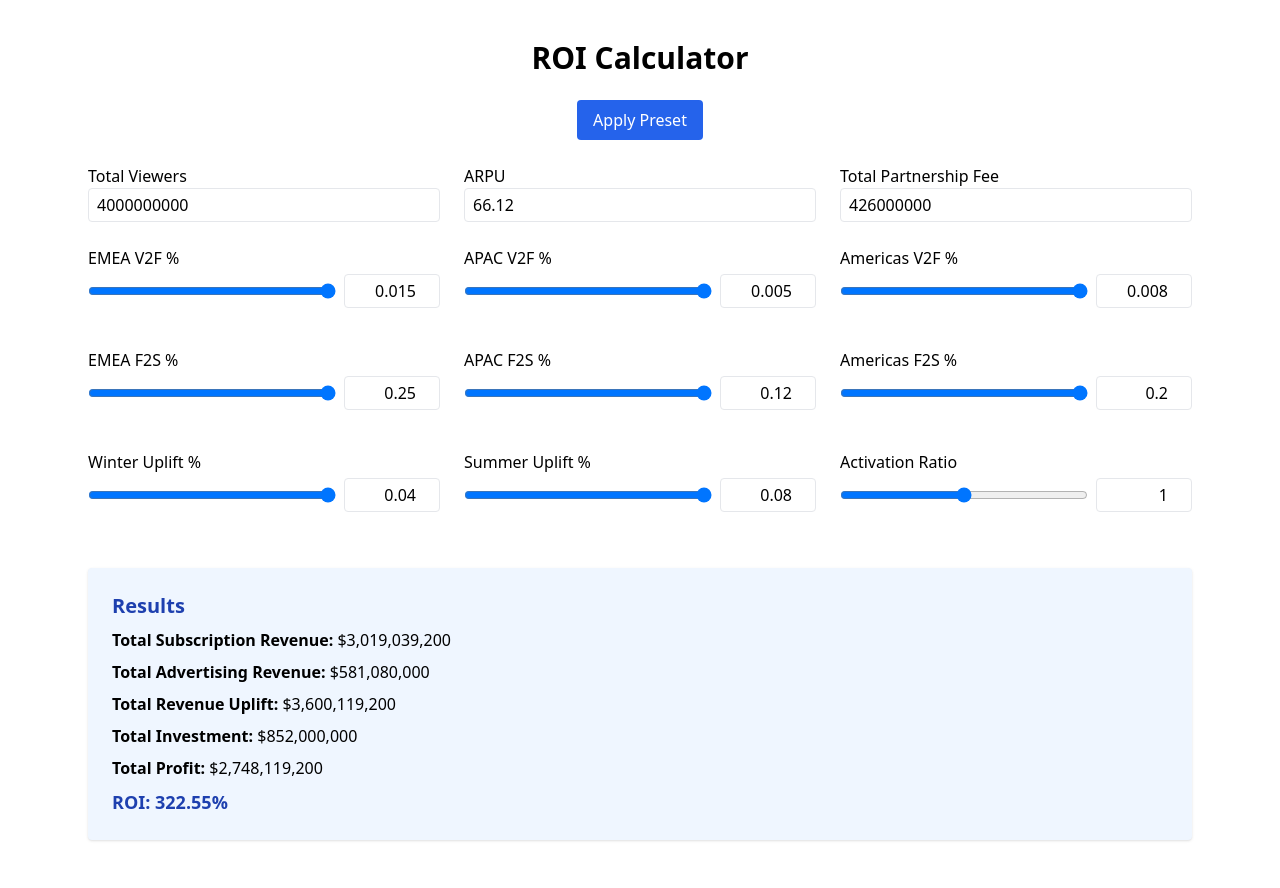
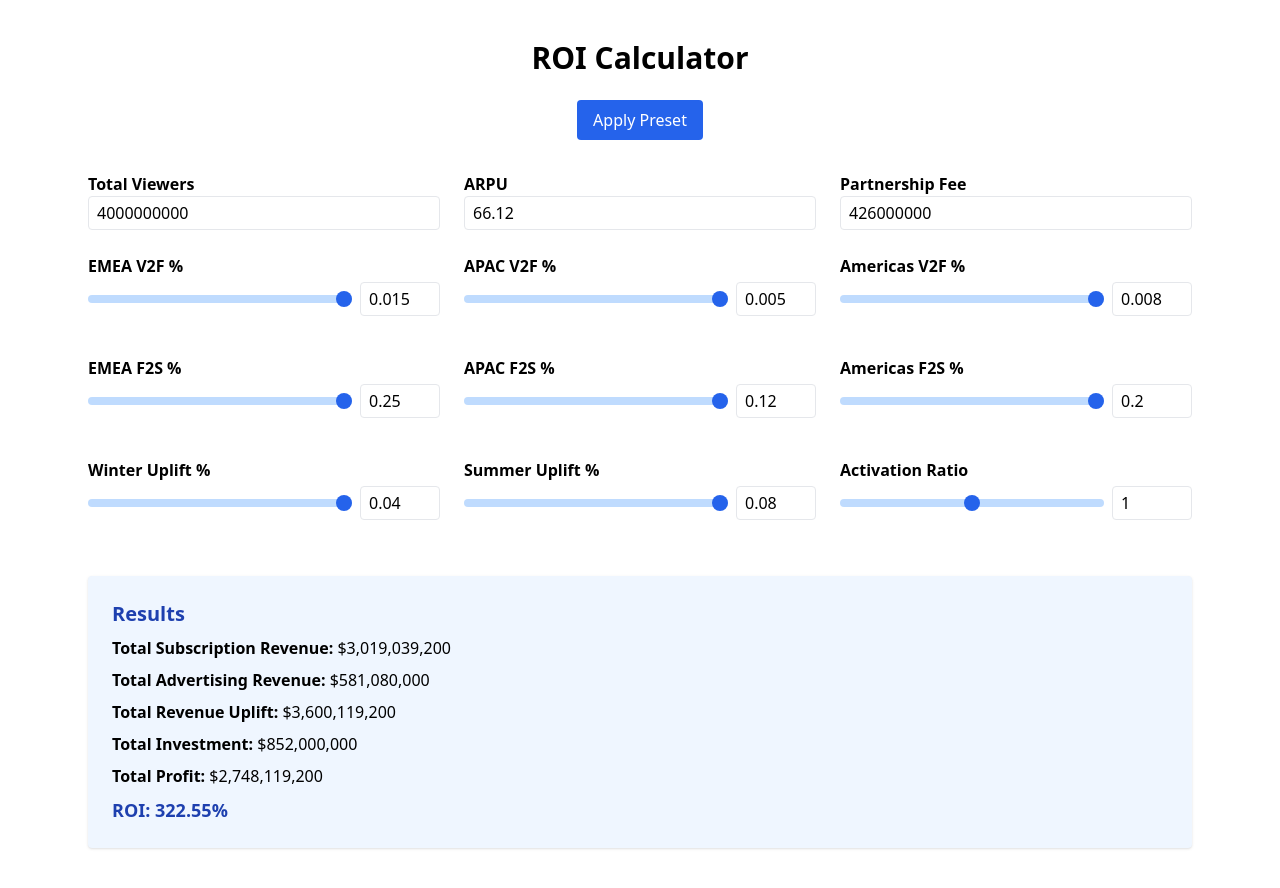
Before and after one commit to Mezzali22/ROI-Calculator, a React (Vite) app: page / in a window 1280 px wide. Built offline with nearby package versions, Linux system fonts and the light colour scheme.

Commit message:
Fix Tailwind CSS setup

```diff
--- a/src/ROICalculator.jsx
+++ b/src/ROICalculator.jsx
@@ -4,7 +4,7 @@ export default function ROICalculator() {
   const [totalViewers, setTotalViewers] = useState(4000000000);
   const [arpu, setArpu] = useState(66.12);
   const [fee, setFee] = useState(426000000);
-  const [activationRatio, setActivationRatio] = useState(1);
+  const [activationRatio, setActivationRatio] = useState(1.0);
 
   const [emeaV2F, setEmeaV2F] = useState(0.015);
   const [apacV2F, setApacV2F] = useState(0.005);
@@ -21,7 +21,7 @@ export default function ROICalculator() {
     setTotalViewers(4000000000);
     setArpu(66.12);
     setFee(426000000);
-    setActivationRatio(1);
+    setActivationRatio(1.0);
     setEmeaV2F(0.015);
     setApacV2F(0.005);
     setAmerV2F(0.008);
@@ -32,36 +32,26 @@ export default function ROICalculator() {
     setSummerUplift(0.08);
   };
 
-  // Calculate subscribers by region
-  const emeaViewers = totalViewers * 0.35;
-  const apacViewers = totalViewers * 0.45;
-  const amerViewers = totalViewers * 0.2;
+  const format = (val) => "$" + Number(val).toLocaleString(undefined, { maximumFractionDigits: 0 });
 
-  const emeaSubscribers = emeaViewers * emeaV2F * emeaF2S;
-  const apacSubscribers = apacViewers * apacV2F * apacF2S;
-  const amerSubscribers = amerViewers * amerV2F * amerF2S;
+  const emeaSubs = totalViewers * 0.35 * emeaV2F * emeaF2S;
+  const apacSubs = totalViewers * 0.45 * apacV2F * apacF2S;
+  const amerSubs = totalViewers * 0.2 * amerV2F * amerF2S;
+  const totalSubs = emeaSubs + apacSubs + amerSubs;
+  const subscriptionRevenue = totalSubs * arpu * 6;
 
-  const totalSubscribers = emeaSubscribers + apacSubscribers + amerSubscribers;
-  const subscriptionRevenue = totalSubscribers * arpu * 6;
-
-  // Advertising revenue (fixed base from PDF)
   const winterBase = 2170000000 + 2457000000;
   const summerBase = 2305000000 + 2645000000;
-
-  const winterAdRevenue = winterBase * winterUplift;
-  const summerAdRevenue = summerBase * summerUplift;
-  const advertisingRevenue = winterAdRevenue + summerAdRevenue;
+  const advertisingRevenue = winterBase * winterUplift + summerBase * summerUplift;
 
   const totalRevenue = subscriptionRevenue + advertisingRevenue;
   const investment = fee * (1 + activationRatio);
   const profit = totalRevenue - investment;
   const roi = (profit / investment) * 100;
 
-  const format = (val) => "$" + Number(val).toLocaleString(undefined, { maximumFractionDigits: 0 });
-
-  const SliderInput = ({ label, value, setValue, min, max, step }) => (
-    <div className="mb-4">
-      <label className="block font-medium mb-1">{label}</label>
+  const Slider = ({ label, value, setValue, min, max, step }) => (
+    <div className="flex flex-col mb-4">
+      <label className="font-semibold mb-1">{label}</label>
       <div className="flex items-center gap-2">
         <input
           type="range"
@@ -70,39 +60,44 @@ export default function ROICalculator() {
           step={step}
           value={value}
           onChange={(e) => setValue(parseFloat(e.target.value))}
-          className="w-full"
+          className="w-full h-2 bg-blue-200 rounded-lg appearance-none cursor-pointer
+            [&::-webkit-slider-thumb]:appearance-none
+            [&::-webkit-slider-thumb]:w-4
+            [&::-webkit-slider-thumb]:h-4
+            [&::-webkit-slider-thumb]:bg-blue-600
+            [&::-webkit-slider-thumb]:rounded-full"
         />
         <input
           type="number"
           value={value}
           step={step}
+          min={min}
+          max={max}
           onChange={(e) => {
-            const num = parseFloat(e.target.value);
-            if (!isNaN(num)) {
-              setValue(Math.min(max, Math.max(min, num)));
+            const val = parseFloat(e.target.value);
+            if (!isNaN(val)) {
+              setValue(Math.min(Math.max(val, min), max));
             }
           }}
-          className="w-24 px-2 py-1 border rounded text-right"
+          className="w-20 px-2 py-1 border rounded"
         />
       </div>
     </div>
   );
 
   return (
-    <div className="max-w-6xl mx-auto px-6 py-10">
+    <div className="max-w-6xl mx-auto px-6 py-10 font-sans">
       <h1 className="text-3xl font-bold text-center mb-6">ROI Calculator</h1>
-      <div className="flex justify-center mb-6">
-        <button
-          onClick={applyPreset}
-          className="bg-blue-600 text-white px-4 py-2 rounded hover:bg-blue-700 transition"
-        >
+
+      <div className="flex justify-center mb-8">
+        <button onClick={applyPreset} className="bg-blue-600 text-white px-4 py-2 rounded hover:bg-blue-700">
           Apply Preset
         </button>
       </div>
 
       <div className="grid grid-cols-3 gap-6">
         <div>
-          <label className="font-medium">Total Viewers</label>
+          <label className="font-semibold">Total Viewers</label>
           <input
             type="number"
             className="w-full border px-2 py-1 rounded"
@@ -111,7 +106,7 @@ export default function ROICalculator() {
           />
         </div>
         <div>
-          <label className="font-medium">ARPU</label>
+          <label className="font-semibold">ARPU</label>
           <input
             type="number"
             className="w-full border px-2 py-1 rounded"
@@ -120,7 +115,7 @@ export default function ROICalculator() {
           />
         </div>
         <div>
-          <label className="font-medium">Total Partnership Fee</label>
+          <label className="font-semibold">Partnership Fee</label>
           <input
             type="number"
             className="w-full border px-2 py-1 rounded"
@@ -129,17 +124,17 @@ export default function ROICalculator() {
           />
         </div>
 
-        <SliderInput label="EMEA V2F %" value={emeaV2F} setValue={setEmeaV2F} min={0.01} max={0.015} step={0.0001} />
-        <SliderInput label="APAC V2F %" value={apacV2F} setValue={setApacV2F} min={0.0045} max={0.005} step={0.0001} />
-        <SliderInput label="Americas V2F %" value={amerV2F} setValue={setAmerV2F} min={0.0075} max={0.008} step={0.0001} />
+        <Slider label="EMEA V2F %" value={emeaV2F} setValue={setEmeaV2F} min={0.01} max={0.015} step={0.0001} />
+        <Slider label="APAC V2F %" value={apacV2F} setValue={setApacV2F} min={0.0045} max={0.005} step={0.0001} />
+        <Slider label="Americas V2F %" value={amerV2F} setValue={setAmerV2F} min={0.0075} max={0.008} step={0.0001} />
 
-        <SliderInput label="EMEA F2S %" value={emeaF2S} setValue={setEmeaF2S} min={0.18} max={0.25} step={0.01} />
-        <SliderInput label="APAC F2S %" value={apacF2S} setValue={setApacF2S} min={0.05} max={0.12} step={0.01} />
-        <SliderInput label="Americas F2S %" value={amerF2S} setValue={setAmerF2S} min={0.12} max={0.2} step={0.01} />
+        <Slider label="EMEA F2S %" value={emeaF2S} setValue={setEmeaF2S} min={0.18} max={0.25} step={0.01} />
+        <Slider label="APAC F2S %" value={apacF2S} setValue={setApacF2S} min={0.05} max={0.12} step={0.01} />
+        <Slider label="Americas F2S %" value={amerF2S} setValue={setAmerF2S} min={0.12} max={0.2} step={0.01} />
 
-        <SliderInput label="Winter Uplift %" value={winterUplift} setValue={setWinterUplift} min={0.02} max={0.04} step={0.005} />
-        <SliderInput label="Summer Uplift %" value={summerUplift} setValue={setSummerUplift} min={0.05} max={0.08} step={0.005} />
-        <SliderInput label="Activation Ratio" value={activationRatio} setValue={setActivationRatio} min={0.8} max={1.2} step={0.01} />
+        <Slider label="Winter Uplift %" value={winterUplift} setValue={setWinterUplift} min={0.02} max={0.04} step={0.005} />
+        <Slider label="Summer Uplift %" value={summerUplift} setValue={setSummerUplift} min={0.05} max={0.08} step={0.005} />
+        <Slider label="Activation Ratio" value={activationRatio} setValue={setActivationRatio} min={0.8} max={1.2} step={0.01} />
       </div>
 
       <div className="mt-10 bg-blue-50 p-6 rounded shadow space-y-2">
```
